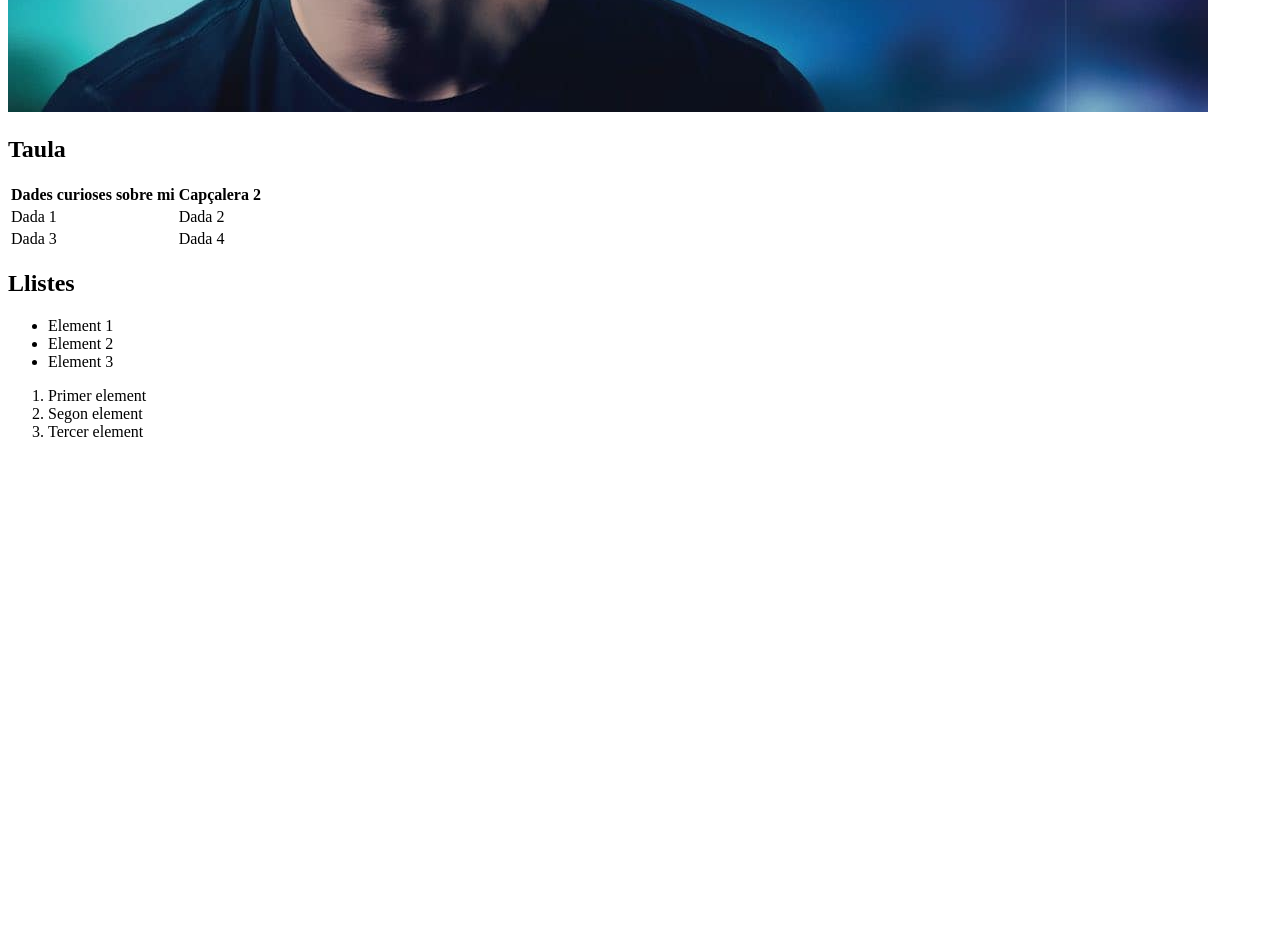
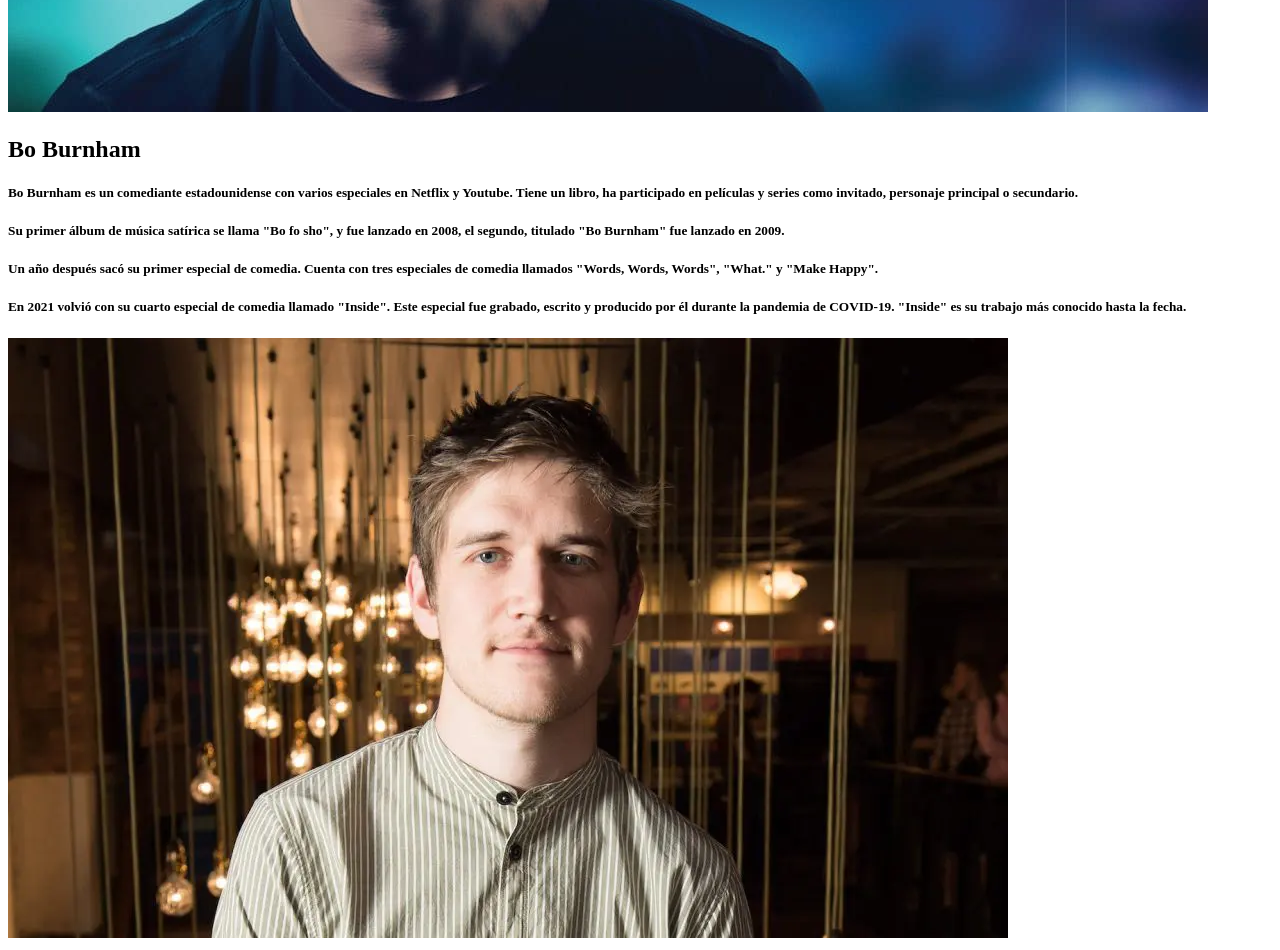
Before and after one commit to StephanyG27/web, a plain HTML site: page index.html in a window 1280 px wide. Shown: the part 800-1750 px from the top of the page. Before the commit the page ends 1257 px from the top, so only its background shows below. Drawn offline with Linux system fonts and the light colour scheme.

Commit message:
modification

```diff
--- a/index.html
+++ b/index.html
@@ -7,40 +7,20 @@
     <h1>Comediantes favoritos</h1>
 
     <h2>Daniel Sloss</h2>
-    <h5>Daniel Sloss tiene un especial en Netflix llamado "Live shows" que cuenta con dos partes de una hora.</h5>
+    <h5>Daniel Sloss es un comediante escocés de stand-up. Tiene un especial en Netflix llamado "Live shows" que cuenta con dos partes de una hora.</h5>
     <h5>La primera parte se llama "Dark" y la segunda es "Jigsaw". En su web oficial también tiene un especial gratuito llamado "X", y otro de pago llamado "Daniel Sloss: Socio".</h5>
     <h5>Sloss también cuenta con un libro llamado "Everyone you hate is going to die".</h5>
     <h5>Su especial más conocido, sin duda, es "Jigsaw", el cual ha provocado más de 250.000 rupturas de parejas, divorcios, y cancelaciones de bodas.</h5>
 
     <img src="sloss.jpg" alt="Descripció de la imatge">
 
-    <h2>Taula</h2>
-    <table>
-        <tr>
-            <th>Dades curioses sobre mi</th>
-            <th>Capçalera 2</th>
-        </tr>
-        <tr>
-            <td>Dada 1</td>
-            <td>Dada 2</td>
-        </tr>
-        <tr>
-            <td>Dada 3</td>
-            <td>Dada 4</td>
-        </tr>
-    </table>
+    <h2>Bo Burnham</h2>
+    <h5>Bo Burnham es un comediante estadounidense con varios especiales en Netflix y Youtube. Tiene un libro, ha participado en películas y series como invitado, personaje principal o secundario.</h5>
+    <h5>Su primer álbum de música satírica se llama "Bo fo sho", y fue lanzado en 2008, el segundo, titulado "Bo Burnham" fue lanzado en 2009.</h5>
+    <h5>Un año después sacó su primer especial de comedia. Cuenta con tres especiales de comedia llamados  "Words, Words, Words", "What." y "Make Happy".</h5>
+    <h5>En 2021 volvió con su cuarto especial de comedia llamado "Inside". Este especial fue grabado, escrito y producido por él durante la pandemia de COVID-19. "Inside" es su trabajo más conocido hasta la fecha.</h5>
 
-    <h2>Llistes</h2>
-    <ul>
-        <li>Element 1</li>
-        <li>Element 2</li>
-        <li>Element 3</li>
-    </ul>
+    <img src="Burnham.jpg" alt="Descripció de la imatge">
 
-    <ol>
-        <li>Primer element</li>
-        <li>Segon element</li>
-        <li>Tercer element</li>
-    </ol>
-</body>
+
 </html>
```
Also changed, not shown: Burnham.jpg (added).
